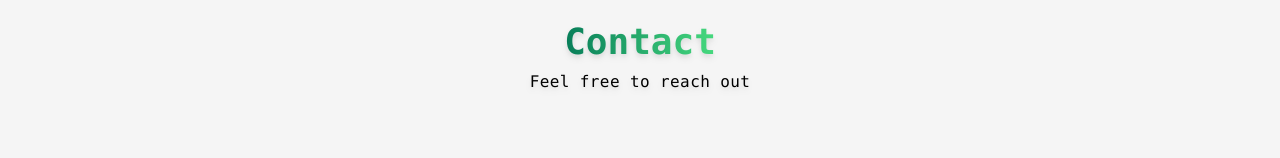
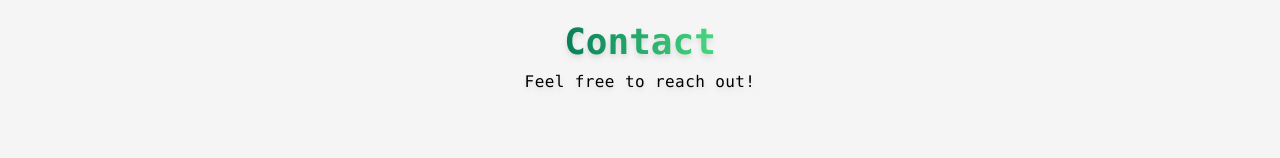
Before and after one commit to darienlabbe/darienlabbe.github.io, a React (Create React App) app: page / in a window 1280 px wide. Shown: the part 4655-4813 px from the top of the page. Built offline with nearby package versions, Linux system fonts and the light colour scheme.

Commit message:
Updated the font

```diff
--- a/src/pages/Home.js
+++ b/src/pages/Home.js
@@ -159,7 +159,7 @@ function Home() {
             <section id='Contact' className='py-10 drop-shadow-md'>
                 <div className='flex flex-col justify-center items-center pt-16'>
                     <h1 className='text-4xl p-2 font-bold bg-gradient-to-r from-primary to-secondary bg-clip-text text-transparent'>Contact</h1>
-                    <p className='font-light tracking-wide mx-6 text-center mb-16'>Feel free to reach out</p>
+                    <p className='font-light tracking-wide mx-6 text-center mb-16'>Feel free to reach out!</p>
                     <div className='flex max-md:flex-col max-md:space-x-0 mb-20 items-center justify-center space-x-10 font-bold text-lg bg-gradient-to-r from-primary to-secondary bg-clip-text text-transparent'>
                         <div className='flex items-center'>
                             <LuAtSign className='mx-1 text-xl text-primary'/>
--- a/tailwind.config.js
+++ b/tailwind.config.js
@@ -6,9 +6,9 @@ module.exports = {
   theme: {
     extend: {
       fontFamily: {
+        'randygg' : ['randygg', 'consolas', 'mono'],
+        'consolas': ['consolas', 'mono'],
         'nunito': ['nunito', 'sans-serif'],
-        'consolas': ['consolas', 'mono'],
-        'randygg' : ['randygg', 'consolas', 'mono']
       },
       colors: {
         background: "rgba(var(--background), 1)",
```
